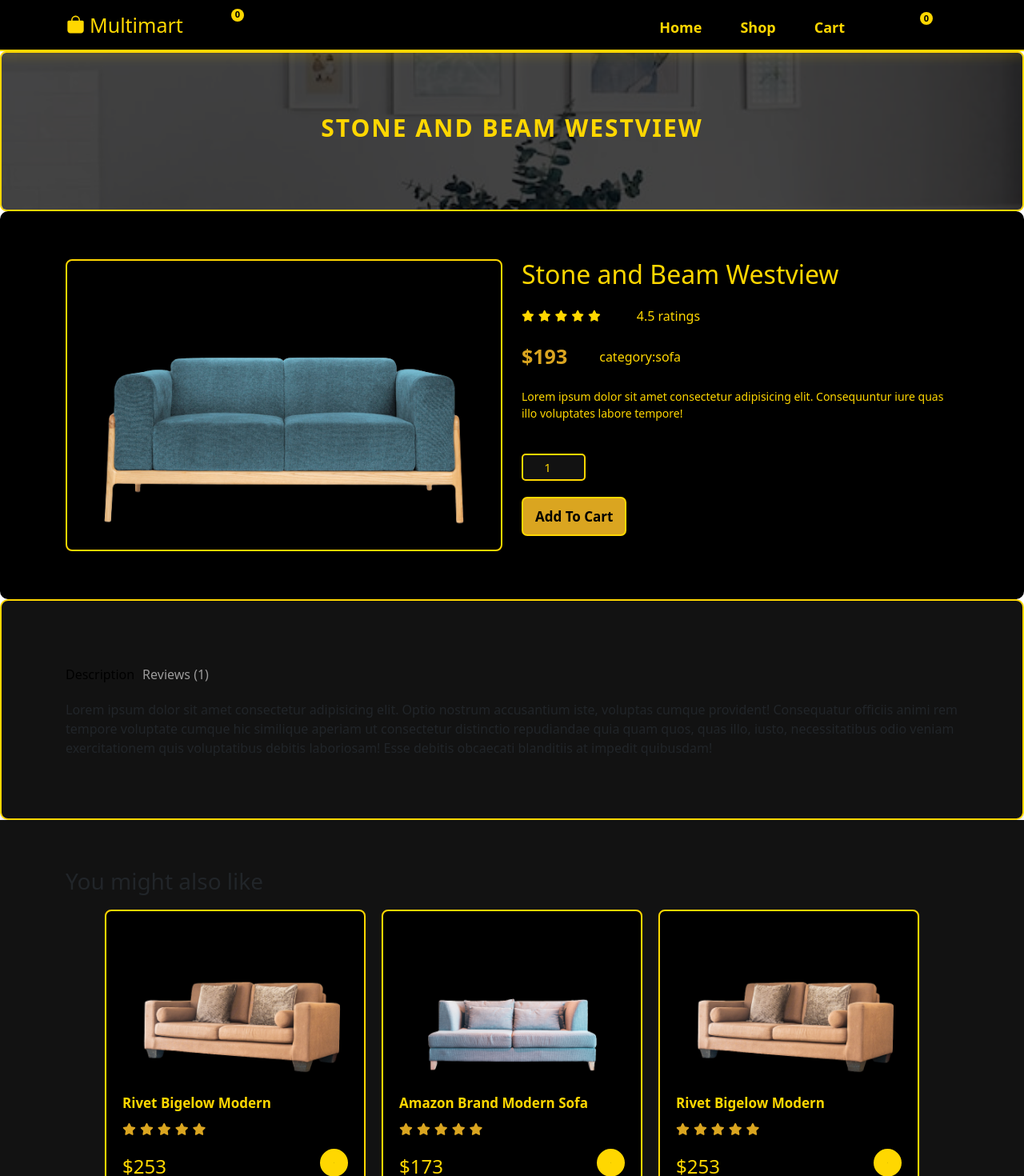
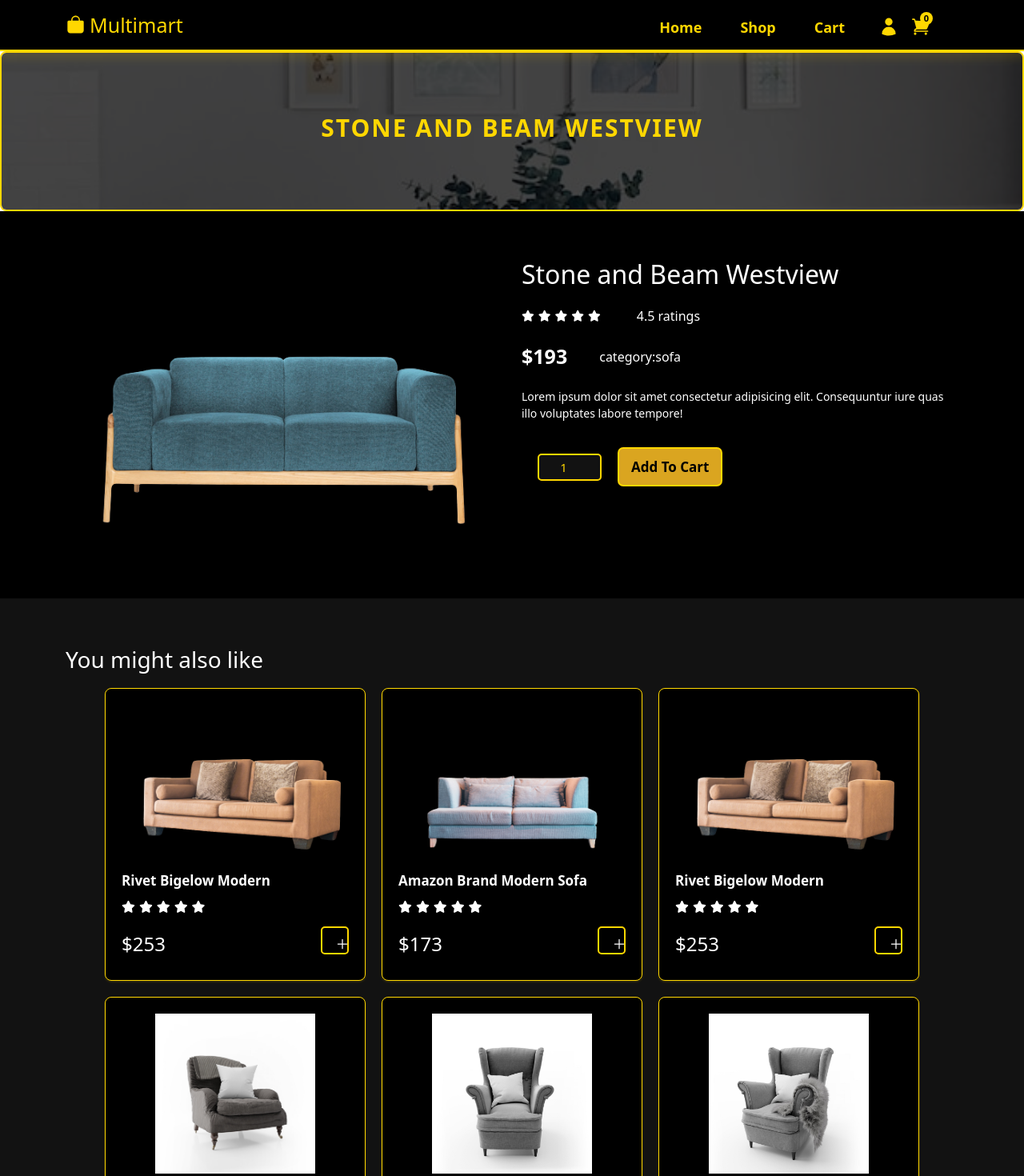
Before and after one commit to BuggPlayer/goldenthemewebsite, a React (Create React App) app: page /shop/1 in a window 1280 px wide. Shown: the top 1470 px of the page at 80% size. Built offline with nearby package versions, Linux system fonts and the light colour scheme.

Commit message:
theme work

```diff
--- a/src/components/Navbar/Navbar.jsx
+++ b/src/components/Navbar/Navbar.jsx
@@ -35,11 +35,11 @@ const NavBar = () => {
         </Navbar.Brand>
         {/* Media cart and toggle */}
         <div className="d-flex">
-          <div className="media-cart">
+          {/* <div className="media-cart">
             <svg
               xmlns="http://www.w3.org/2000/svg"
               viewBox="0 0 24 24"
-              fill="black"
+              fill="#FFD700"
               className="nav-icon"
             >
               <path
@@ -57,13 +57,13 @@ const NavBar = () => {
               <svg
                 xmlns="http://www.w3.org/2000/svg"
                 viewBox="0 0 24 24"
-                fill="black"
+                fill="#FFD700"
                 className="nav-icon"
               >
                 <path d="M2.25 2.25a.75.75 0 000 1.5h1.386c.17 0 .318.114.362.278l2.558 9.592a3.752 3.752 0 00-2.806 3.63c0 .414.336.75.75.75h15.75a.75.75 0 000-1.5H5.378A2.25 2.25 0 017.5 15h11.218a.75.75 0 00.674-.421 60.358 60.358 0 002.96-7.228.75.75 0 00-.525-.965A60.864 60.864 0 005.68 4.509l-.232-.867A1.875 1.875 0 003.636 2.25H2.25zM3.75 20.25a1.5 1.5 0 113 0 1.5 1.5 0 01-3 0zM16.5 20.25a1.5 1.5 0 113 0 1.5 1.5 0 01-3 0z" />
               </svg>
             </Link>
-          </div>
+          </div> */}
           <Navbar.Toggle
             aria-controls="basic-navbar-nav"
             onClick={() => {
@@ -113,7 +113,7 @@ const NavBar = () => {
               <svg
                 xmlns="http://www.w3.org/2000/svg"
                 viewBox="0 0 24 24"
-                fill="black"
+               fill="#FFD700"
                 className="nav-icon"
               >
                 <path
@@ -131,7 +131,7 @@ const NavBar = () => {
                 <svg
                   xmlns="http://www.w3.org/2000/svg"
                   viewBox="0 0 24 24"
-                  fill="black"
+                  fill="#FFD700"
                   className="nav-icon"
                 >
                   <path d="M2.25 2.25a.75.75 0 000 1.5h1.386c.17 0 .318.114.362.278l2.558 9.592a3.752 3.752 0 00-2.806 3.63c0 .414.336.75.75.75h15.75a.75.75 0 000-1.5H5.378A2.25 2.25 0 017.5 15h11.218a.75.75 0 00.674-.421 60.358 60.358 0 002.96-7.228.75.75 0 00-.525-.965A60.864 60.864 0 005.68 4.509l-.232-.867A1.875 1.875 0 003.636 2.25H2.25zM3.75 20.25a1.5 1.5 0 113 0 1.5 1.5 0 01-3 0zM16.5 20.25a1.5 1.5 0 113 0 1.5 1.5 0 01-3 0z" />
--- a/src/components/Navbar/navbar.css
+++ b/src/components/Navbar/navbar.css
@@ -103,6 +103,8 @@
   width: 30px;
   height: 30px;
   padding-bottom: 5px;
+  /* color: var(--highlight-color); Darker gold on hover */
+  /* background-color: red; */
 }
 
 .cart {
--- a/src/components/ProductCard/product-card.css
+++ b/src/components/ProductCard/product-card.css
@@ -6,7 +6,7 @@
     box-shadow: 0px 1px 3px rgba(255, 215, 0, 0.2); /* Subtle gold shadow */
     margin: 10px;
     transition: transform 0.3s ease-in-out;
-    border: 2px solid var(--border-color); /* Gold border */
+    border: .1px solid var(--border-color); /* Gold border */
 }
 
 .product:hover {
@@ -42,13 +42,13 @@
     margin: 10px 0;
     font-weight: 600;
     font-size: 17px;
-    color: var(--text-color); /* Gold text */
+    color: var(--text-color-secondary); /* Gold text */
     cursor: pointer;
 }
 
 .product .rate i {
     font-size: 15px;
-    color: var(--highlight-color); /* Darker gold stars */
+    color: var(--text-color-secondary); /* Gold text */
     margin: 5px 5px 5px 0;
 }
 
@@ -56,7 +56,7 @@
     display: flex;
     justify-content: space-between;
     align-items: center;
-    color: var(--text-color); /* Gold price text */
+    color: var(--text-color-secondary); /* Gold text */
 }
 
 .price h4 {
@@ -65,7 +65,7 @@
 
 .price button {
     background: none;
-    color: var(--text-color); /* Gold text */
+    color: var(--text-color-secondary); /* Gold text */
     font-size: 20px;
     transition: 0.5s;
     border: 2px solid var(--border-color); /* Gold border */
@@ -81,15 +81,14 @@
 }
 
 button.add {
-    display: flex;
+    /* display: flex;
     justify-content: center;
     align-items: center;
     font-size: 25px;
     border-radius: 50%;
-    background: var(--text-color); /* Gold button */
-    color: #000; /* Black text */
-    transition: 0.3s ease-in-out;
-}
+    background: var(--primary-bg); /* Gold button */
+    /* color: var(--text-color-secondary); /* Gold text */
+    /* transition: 0.3s ease-in-out;  */}
 
 button.add:hover {
     background: var(--highlight-color); /* Darker gold */
@@ -109,7 +108,7 @@ button.add:hover {
     background-color: var(--highlight-color); /* Darker gold */
     padding: 3px 12px;
     font-size: 12px;
-    color: black;
+    color: var(--text-color-secondary); /* Gold text */
     font-weight: bold;
     border-radius: 50px;
 }
--- a/src/components/ProductDetails/product-details.css
+++ b/src/components/ProductDetails/product-details.css
@@ -1,16 +1,16 @@
 .product-page {
   background-color: var(--primary-bg); /* Black background */
-  color: var(--text-color); /* Gold text */
+  color: var(--text-color-secondary); /* Gold text */
   padding: 20px;
-  border-radius: 10px;
+  /* border-radius: 10px; */
 }
 
 .product-page img {
   width: 100%;
   height: 100%;
   object-fit: contain;
-  border: 2px solid var(--border-color); /* Gold border */
-  border-radius: 8px;
+  /* border: 1px solid var(--border-color); Gold border */
+  /* border-radius: 8px; */
 }
 
 @media (max-width: 767px) {
@@ -24,12 +24,13 @@
   align-items: center;
   margin: 20px 0;
   gap: 40px;
+
 }
 
 .product-page .rate .stars i {
   font-size: 14px;
-  color: var(--text-color); /* Gold stars */
-  margin: 5px 5px 5px 0;
+  color: var(--text-color-secondary); /* Gold text */
+    margin: 5px 5px 5px 0;
 }
 
 .product-page .info {
@@ -41,13 +42,12 @@
 .product-page .info .price {
   font-size: 25px;
   font-weight: 600;
-  color: var(--highlight-color); /* Darker gold */
-}
+  color: var(--text-color-secondary); /* Gold text */}
 
 .product-page p {
   font-size: 14px;
   margin: 20px 0;
-  color: var(--text-color); /* Gold text */
+  color: var(--text-color-secondary); /* Gold text */
 }
 
 .product-page .qty-input {
@@ -57,7 +57,7 @@
   background-color: var(--secondary-bg); /* Dark background */
   border-radius: 5px;
   padding: 15px;
-  margin: 20px 0;
+  margin: 20px 20px;
   color: var(--text-color); /* Gold text */
   font-size: 15px;
   text-align: center;
--- a/src/components/ProductReviews/product-review.css
+++ b/src/components/ProductReviews/product-review.css
@@ -36,7 +36,8 @@
 }
 
 .product-reviews .rates .rate-comment span {
-  color: var(--text-color); /* Gold text for general comments */
+  /* color: var(--text-color); Gold text for general comments */
+  color: var(--text-color-secondary); /* Gold text */
 }
 
 .product-reviews .rates .rate-comment span:hover {
@@ -45,10 +46,9 @@
 
 /* Add a border around review sections for more structure */
 .product-reviews {
-  border: 2px solid var(--border-color); /* Gold border */
+  /* border: 2px solid var(--border-color); Gold border */
   padding: 20px;
   background-color: var(--secondary-bg); /* Dark gray background */
-  border-radius: 10px;
   box-shadow: 0 4px 6px rgba(0, 0, 0, 0.1);
 }
 
--- a/src/components/SliderCard/slidercard.css
+++ b/src/components/SliderCard/slidercard.css
@@ -17,7 +17,7 @@
 
 .homeSlide p {
     margin: 20px 0;
-    color: #b8b7b7; /* Light gray for paragraph text */
+    color: var(--text-color-secondary); /* Light gray for paragraph text */
     font-size: 16px;
     line-height: 1.6;
 }
@@ -55,6 +55,6 @@
     max-height: 300px;
     object-fit: contain;
     border-radius: 8px;
-    border: 2px solid var(--border-color); /* Gold border for images */
-    box-shadow: 0 4px 8px rgba(0, 0, 0, 0.3); /* Subtle shadow */
+    /* border: 2px solid var(--border-color); Gold border for images */
+    /* box-shadow: 0 4px    px rgba(0, 0, 0, 0.3); Subtle shadow */
 }
--- a/src/components/wrapper/style.css
+++ b/src/components/wrapper/style.css
@@ -3,7 +3,7 @@
   text-align: center;
   background-color: var(--primary-bg); /* Black background */
   padding: 40px;
-  border-radius: 10px;
+  /* border-radius: 10px; */
 }
 
 .icon {
@@ -31,10 +31,11 @@
 
 .wrapper .feature {
   padding: 15px;
-  border: 4px solid var(--border-color); /* Gold border */
+  /* margin: 5px; */
+  /* border: 4px solid var(--border-color); Gold border */
   background-color: var(--secondary-bg); /* Dark gray for contrast */
-  margin-bottom: 20px;
-  border-radius: 8px;
+  /* margin-bottom: 20px; */
+  /* border-radius: 8px; */
   transition: transform 0.3s ease;
 }
 
@@ -45,7 +46,7 @@
 .wrapper .feature h3 {
   font-size: 18px;
   font-weight: 500;
-  color: var(--text-color); /* Gold text */
+  /* color: var(--text-color-secondary); Gold text */
   width: fit-content;
   margin: 0 auto !important;
 }
--- a/src/index.css
+++ b/src/index.css
@@ -4,9 +4,11 @@
   --primary-bg: #000; /* Black background */
   --secondary-bg: #121212; /* Dark gray for sections */
   --text-color: #FFD700; /* Gold text */
+  --text-color-secondary: #fff;
   --highlight-color: #DAA520; /* Darker gold for highlights */
   --border-color: #FFD700; /* Gold border */
   --font-primary: "Lato", sans-serif;
+
 }
 
 * {
@@ -130,11 +132,11 @@ button:hover {
 
 /* ---Cart Page--- */
 .cart-items {
-  background: var(--secondary-bg);
+  background: var(--primary-bg);
   height: auto;
-  border: 2px solid var(--border-color);
+  /* border: 2px solid var(--border-color); */
   padding: 20px;
-  border-radius: 10px;
+  /* border-radius: 10px; */
 }
 
 .cart-items .cart-total {
@@ -166,8 +168,8 @@ button:hover {
   height: 100%;
   max-width: 300px;
   object-fit: contain;
-  border: 2px solid var(--border-color);
-  border-radius: 5px;
+  /* border: 2px solid var(--border-color); */
+  /* border-radius: 5px; */
 }
 
 @media (max-width: 767px) {
@@ -186,18 +188,19 @@ button:hover {
   width: fit-content;
   text-align: center;
   margin-top: 20px;
+  color: var(--text-color-secondary);
 }
 
 .cart-items .cart-details h4 {
   font-size: 15px;
   font-weight: 400;
   margin-top: 50px;
-  color: var(--highlight-color);
+  color: var(--text-color-secondary);
   width: fit-content;
 }
 
 .cart-items h4 span {
-  color: var(--highlight-color);
+  color: var(--text-color-secondary);
   margin-left: 20px;
   font-weight: 500;
 }
@@ -205,7 +208,7 @@ button:hover {
 .removeCart {
   background: none;
   font-size: 25px;
-  color: var(--highlight-color);
+  color: var(--text-color-secondary);
 }
 
 .cartControl {
@@ -242,13 +245,13 @@ button:hover {
 .cart-total h4 {
   font-size: 15px;
   font-weight: 400;
+  color: var(--text-color-secondary);
 }
 
 .cart-total h3 {
   font-size: 20px;
   font-weight: 500;
-  color: var(--highlight-color);
-}
+  color: var(--text-color-secondary);}
 
 .cart-total h2 {
   font-size: 18px;
@@ -256,8 +259,7 @@ button:hover {
   margin-bottom: 20px;
   border-bottom: 2px solid var(--border-color);
   padding-bottom: 10px;
-  color: var(--highlight-color);
-}
+  color: var(--text-color-secondary);}
 
 .no-items {
   color: var(--highlight-color);
--- a/src/pages/Home.jsx
+++ b/src/pages/Home.jsx
@@ -20,12 +20,12 @@ const Home = () => {
         bgColor="black"
         productItems={discoutProducts}
       />
-      <Section
+      {/* <Section
         title="New Arrivals"
         bgColor="black"
         productItems={newArrivalData}
       />
-      <Section title="Best Sales" bgColor="black" productItems={bestSales} />
+      <Section title="Best Sales" bgColor="black" productItems={bestSales} /> */}
     </Fragment>
   );
 };
--- a/src/pages/Product.jsx
+++ b/src/pages/Product.jsx
@@ -44,11 +44,11 @@ const Product = () => {
       {/* Dettagli del prodotto selezionato */}
       <ProductDetails selectedProduct={selectedProduct} />
       {/* Recensioni del prodotto selezionato */}
-      <ProductReviews selectedProduct={selectedProduct} />
+      {/* <ProductReviews selectedProduct={selectedProduct} /> */}
       {/* Sezione per i prodotti correlati */}
       <section className="related-products">
         <Container>
-          <h3>You might also like</h3> {/* Titolo della sezione */}
+          <h3 style={{ color:"white"}}>You might also like</h3> {/* Titolo della sezione */}
         </Container>
         {/* Lista dei prodotti correlati */}
         <ShopList productItems={relatedProducts} />
```
